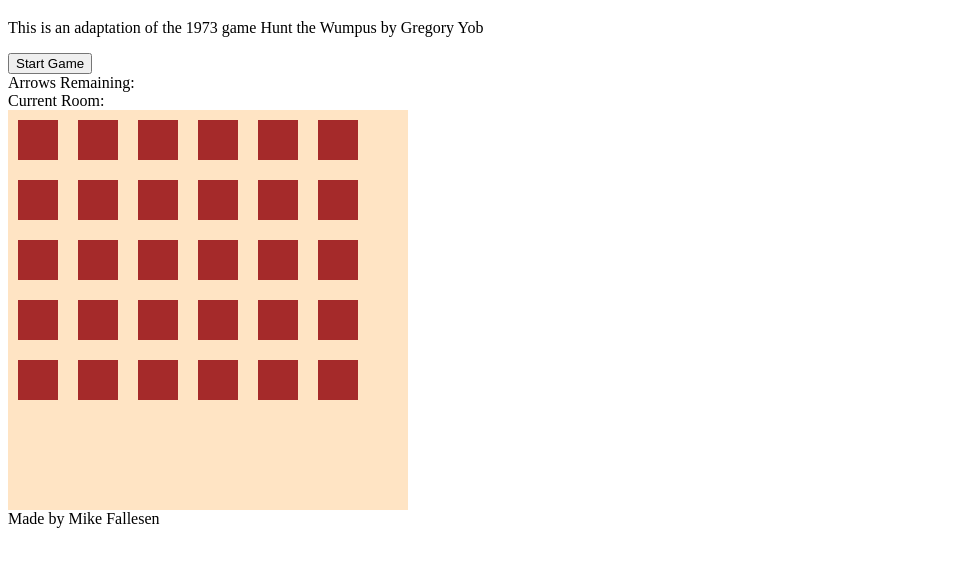
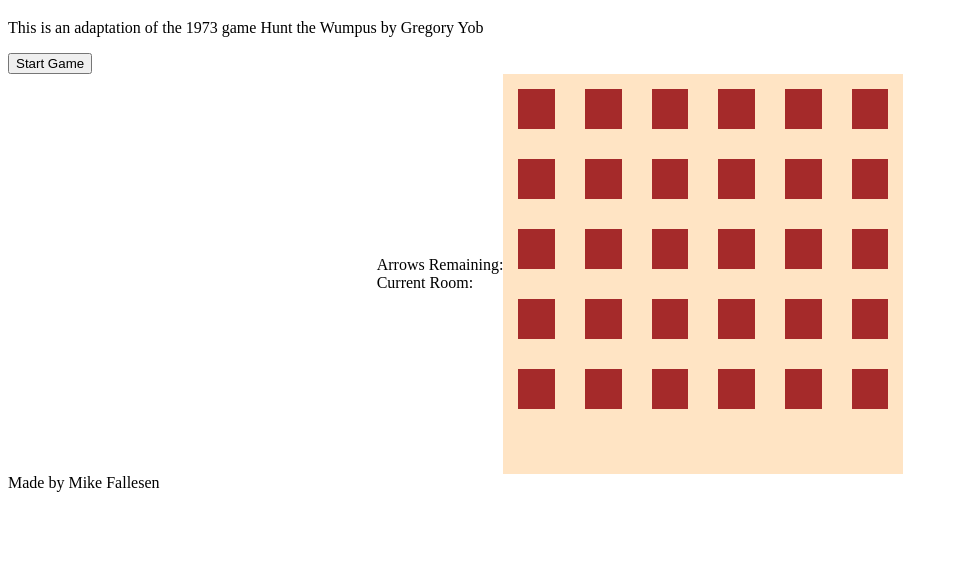
Before and after one commit to mfallesen/the-hunter, a plain HTML site: page index.html in a window 1280 px wide. Shown: the part 61-628 px from the top of the page, without its empty margins (0-958 px from the left). Drawn offline with nearby package versions, Linux system fonts and the light colour scheme.

Commit message:
add more layout and building blocks

```diff
--- a/assets/css/style.scss
+++ b/assets/css/style.scss
@@ -8,6 +8,12 @@
     justify-items: left;
 }
 
+.centered {
+    display: flex;
+    justify-content: center;
+    align-items: center;
+}
+
 // Board CSS
 .board {
     background-color: bisque;
@@ -15,8 +21,9 @@
     height: 400px;
 }
 
-.board-item {
+.board-piece {
+    margin: 15px;
     background-color: brown;
-    width: 25px;
-    height: 25px;
+    width: 40px;
+    height: 40px;
 }
--- a/assets/js/board.js
+++ b/assets/js/board.js
@@ -3,4 +3,5 @@
 // TODO: Randomize Board Pieces
 // TODO: Add Wumpus, Bat, and Pit
 // TODO: Add connecting tunnel
-// TODO:
+
+// const Board = ()
--- a/assets/js/script.js
+++ b/assets/js/script.js
@@ -3,11 +3,22 @@
 
 // Dependencies
 
-console.log(Player);
+// console.log(Player);
 
 let startBtn = document.getElementById("startGame")
+let app = document.getElementById('app')
+let userInterface = document.getElementById('ui')
 
-startBtn.addEventListener('click', () => {alert("Working")})
+// User Interface
+let uiTemplate = ``
+
+
+
+
+startBtn.addEventListener('click', () => {
+    app.removeAttribute('class', 'hidden')
+    console.log('clicky');
+})
 
 // TODO: Load Player
 // TODO: Load Board
--- a/index.html
+++ b/index.html
@@ -12,7 +12,7 @@
     <p>This is an adaptation of the 1973 game Hunt the Wumpus by Gregory Yob</p>
     <button id='startGame'>Start Game</button>
 
-    <main id="app">
+    <main id="app" class="hidden centered">
         <section class='ui'>
             <!-- Display arrows left -->
             <div>Arrows Remaining:</div>
```
Also changed, not shown: assets/css/style.css, 1 other file.
